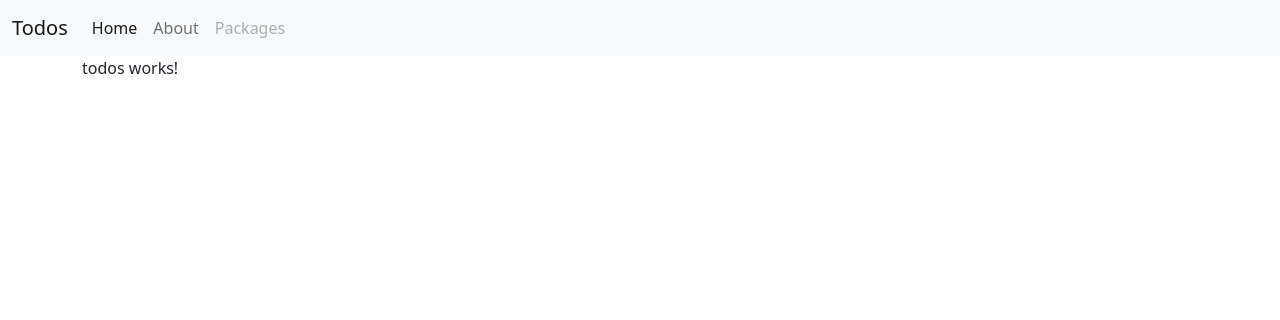
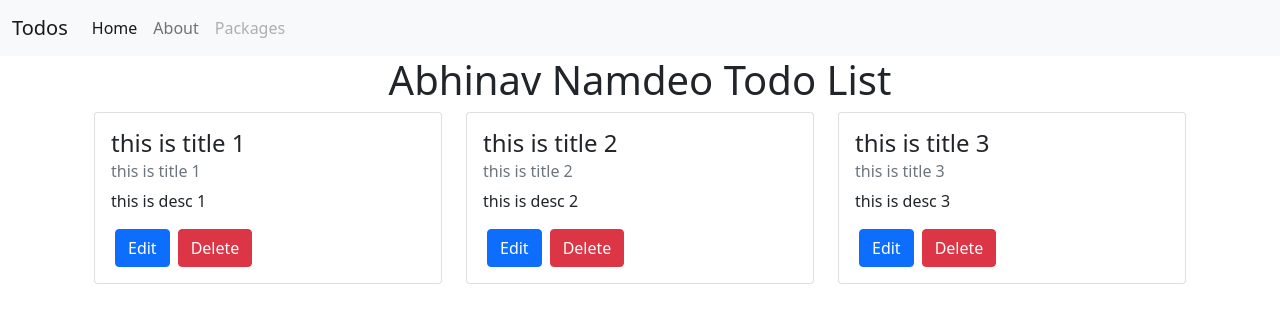
Before and after one commit to AbhinavNmdo/Angular, an Angular app: page / in a window 1280 px wide. Shown: the top 320 px of the page. Built offline with nearby package versions, Linux system fonts and the light colour scheme.

Commit message:
Make todo-items component and add-todo component

```diff
--- /dev/null
+++ b/src/app/MyComponents/add-todo/add-todo.component.html
@@ -0,0 +1 @@
+<p>add-todo works!</p>
--- /dev/null
+++ b/src/app/MyComponents/add-todo/add-todo.component.ts
@@ -0,0 +1,15 @@
+import { Component, OnInit } from '@angular/core';
+
+@Component({
+  selector: 'app-add-todo',
+  templateUrl: './add-todo.component.html',
+  styleUrls: ['./add-todo.component.css']
+})
+export class AddTodoComponent implements OnInit {
+
+  constructor() { }
+
+  ngOnInit(): void {
+  }
+
+}
--- /dev/null
+++ b/src/app/MyComponents/todo-item/todo-item.component.html
@@ -0,0 +1,9 @@
+<div class="card">
+    <div class="card-body">
+        <h4 class="card-title">{{todo.title}}</h4>
+        <h6 class="card-subtitle mb-2 text-muted">{{todo.title}}</h6>
+        <p class="card-text">{{todo.desc}}</p>
+        <button class="btn btn-primary mx-1" (click)="onEdit(todo)">Edit</button>
+        <button class="btn btn-danger mx-1" (click)="onDelete(todo)">Delete</button>
+    </div>
+</div>
--- /dev/null
+++ b/src/app/MyComponents/todo-item/todo-item.component.ts
@@ -0,0 +1,27 @@
+import { Component, Input, OnInit, Output, EventEmitter } from '@angular/core';
+import Todo from 'src/app/Todo';
+
+@Component({
+  selector: 'app-todo-item',
+  templateUrl: './todo-item.component.html',
+  styleUrls: ['./todo-item.component.css']
+})
+export class TodoItemComponent implements OnInit {
+  @Input() todo: Todo;
+  @Output() todoDelete: EventEmitter<Todo> = new EventEmitter();
+  @Output() todoEdit: EventEmitter<Todo> = new EventEmitter();
+
+  constructor() { }
+
+  ngOnInit(): void {
+  }
+
+  onDelete(todo: Todo){
+    this.todoDelete.emit(todo)
+    console.log(`Deleting`)
+  }
+  onEdit(todo: Todo){
+    this.todoEdit.emit(todo)
+    console.log(`Editing`)
+  }
+}
--- a/src/app/MyComponents/todos/todos.component.html
+++ b/src/app/MyComponents/todos/todos.component.html
@@ -1 +1,7 @@
-<p>todos works!</p>
+<div class="container">
+    <div class="row">
+        <div *ngFor="let todo of todos" class="col-md-4">
+            <app-todo-item [todo]="todo" (todoDelete)="deleteTodo($event)" (todoEdit)="editTodo($event)"></app-todo-item>
+        </div>
+    </div>
+</div>
--- a/src/app/MyComponents/todos/todos.component.ts
+++ b/src/app/MyComponents/todos/todos.component.ts
@@ -25,9 +25,9 @@ export class TodosComponent implements OnInit {
         active: false
       },
       {
-        sno: 2,
-        title: "this is title 2",
-        desc: "this is desc 2",
+        sno: 3,
+        title: "this is title 3",
+        desc: "this is desc 3",
         active: true
       },
     ]
@@ -36,4 +36,13 @@ export class TodosComponent implements OnInit {
   ngOnInit(): void {
   }
 
+  deleteTodo(todo: Todo){
+    const index = this.todos.indexOf(todo);
+    console.log(todo)
+    this.todos.splice(index, 1);
+  }
+  editTodo(todo: Todo){
+    console.log(todo);
+  }
+
 }
--- a/src/app/app.component.html
+++ b/src/app/app.component.html
@@ -21,5 +21,6 @@
   </div>
 </nav>
 <div class="container">
+  <h1 class="text-center">Abhinav Namdeo Todo List</h1>
   <app-todos></app-todos>
 </div>
--- a/src/app/app.module.ts
+++ b/src/app/app.module.ts
@@ -1,19 +1,26 @@
-import { NgModule } from '@angular/core';
+import { CUSTOM_ELEMENTS_SCHEMA, NgModule } from '@angular/core';
 import { BrowserModule } from '@angular/platform-browser';
 
 import { AppRoutingModule } from './app-routing.module';
 import { AppComponent } from './app.component';
 import { TodosComponent } from './MyComponents/todos/todos.component';
+import { TodoItemComponent } from './MyComponents/todo-item/todo-item.component';
+import { AddTodoComponent } from './MyComponents/add-todo/add-todo.component';
 
 @NgModule({
   declarations: [
     AppComponent,
-    TodosComponent
+    TodosComponent,
+    TodoItemComponent,
+    AddTodoComponent
   ],
   imports: [
     BrowserModule,
     AppRoutingModule
   ],
+  schemas: [
+    CUSTOM_ELEMENTS_SCHEMA
+  ],
   providers: [],
   bootstrap: [AppComponent]
 })
```
Also changed, not shown: src/app/MyComponents/add-todo/add-todo.component.css (added), src/app/MyComponents/todo-item/todo-item.component.css (added), 2 other files (tests, documents, lock files or other folders).
